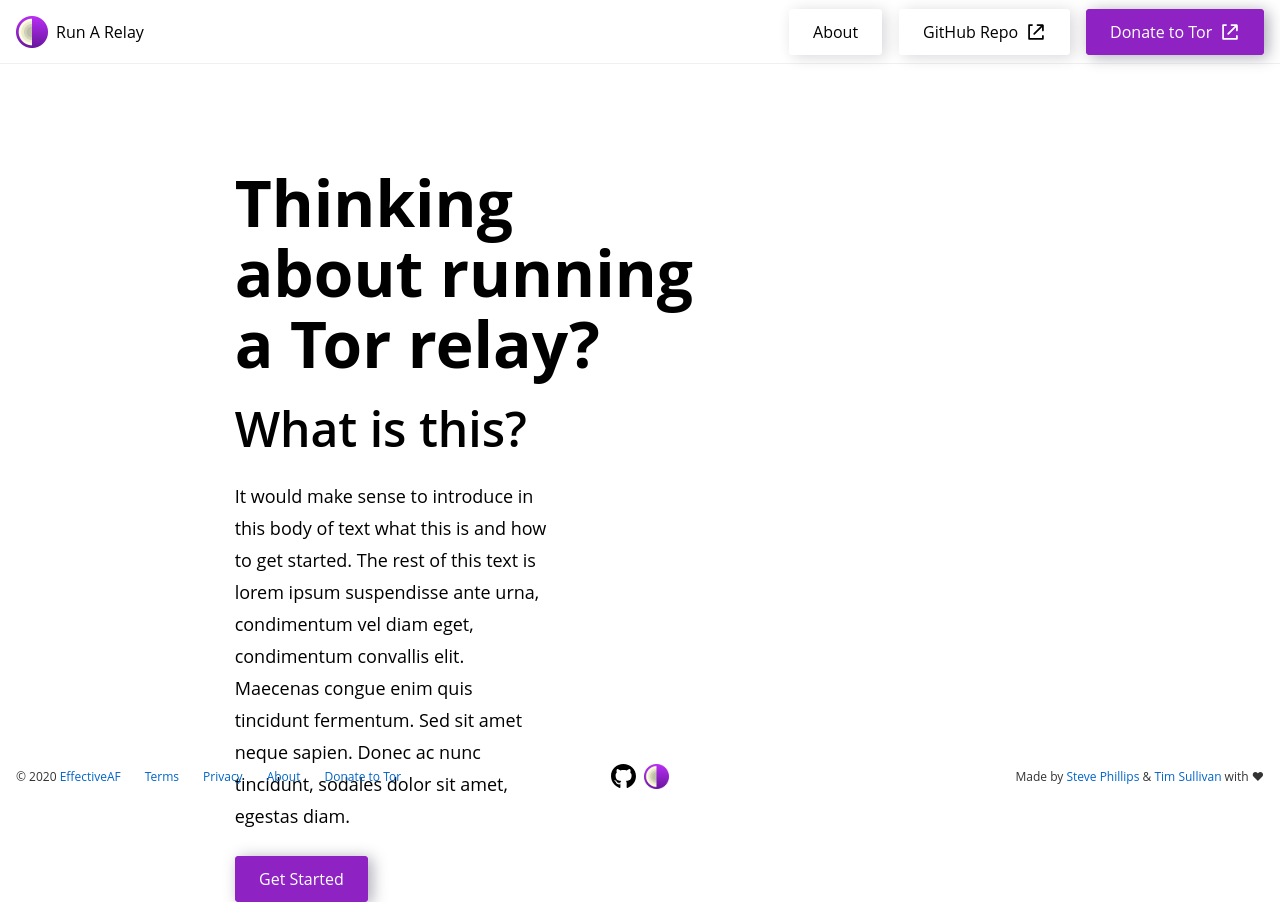
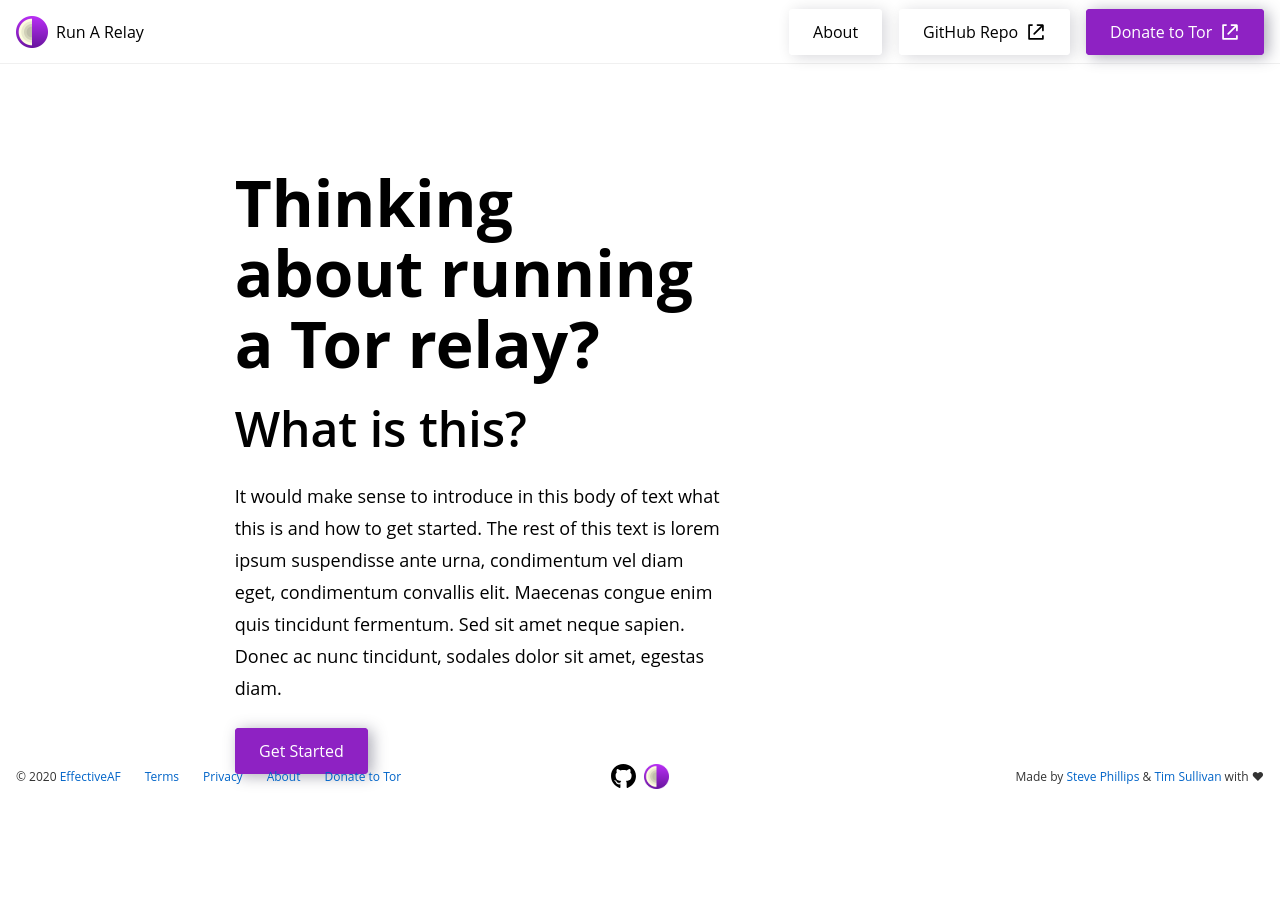
Before and after one commit to EffectiveAF/run-a-relay, a Svelte app: page / in a window 1280 px wide. After the commit the page ends 800 px from the top, so only its background shows below. Built offline with nearby package versions, Linux system fonts and the light colour scheme; a web font is replaced by a local one.

Commit message:
adjust column

```diff
--- a/src/Home.svelte
+++ b/src/Home.svelte
@@ -33,7 +33,7 @@
 
     <div class="row"><h2 class="col-lg-4">What is this?</h2></div>
 
-    <div class="row"><p class="col-lg-4">It would make sense to introduce in this body of text what this is and how to get started. The rest of this text is lorem ipsum suspendisse ante urna, condimentum vel diam eget, condimentum convallis elit. Maecenas congue enim quis tincidunt fermentum. Sed sit amet neque sapien. Donec ac nunc tincidunt, sodales dolor sit amet, egestas diam.
+    <div class="row"><p class="col-lg-6">It would make sense to introduce in this body of text what this is and how to get started. The rest of this text is lorem ipsum suspendisse ante urna, condimentum vel diam eget, condimentum convallis elit. Maecenas congue enim quis tincidunt fermentum. Sed sit amet neque sapien. Donec ac nunc tincidunt, sodales dolor sit amet, egestas diam.
     </p></div>
   </div>
 
```
